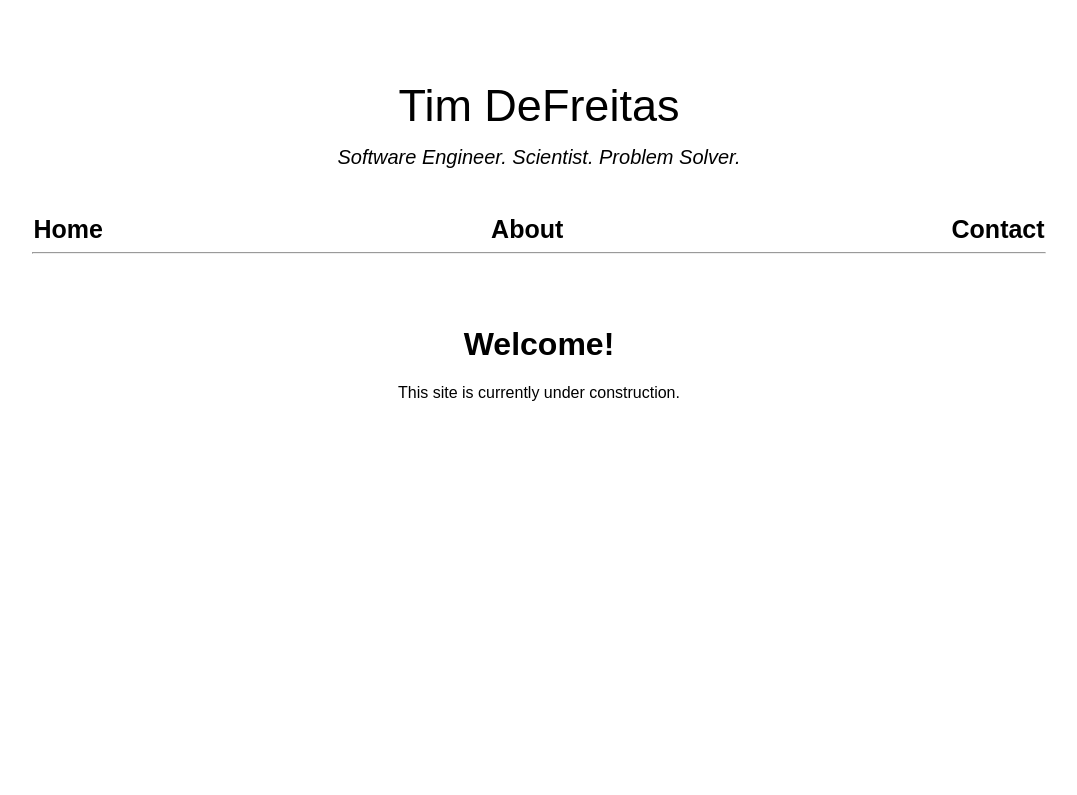
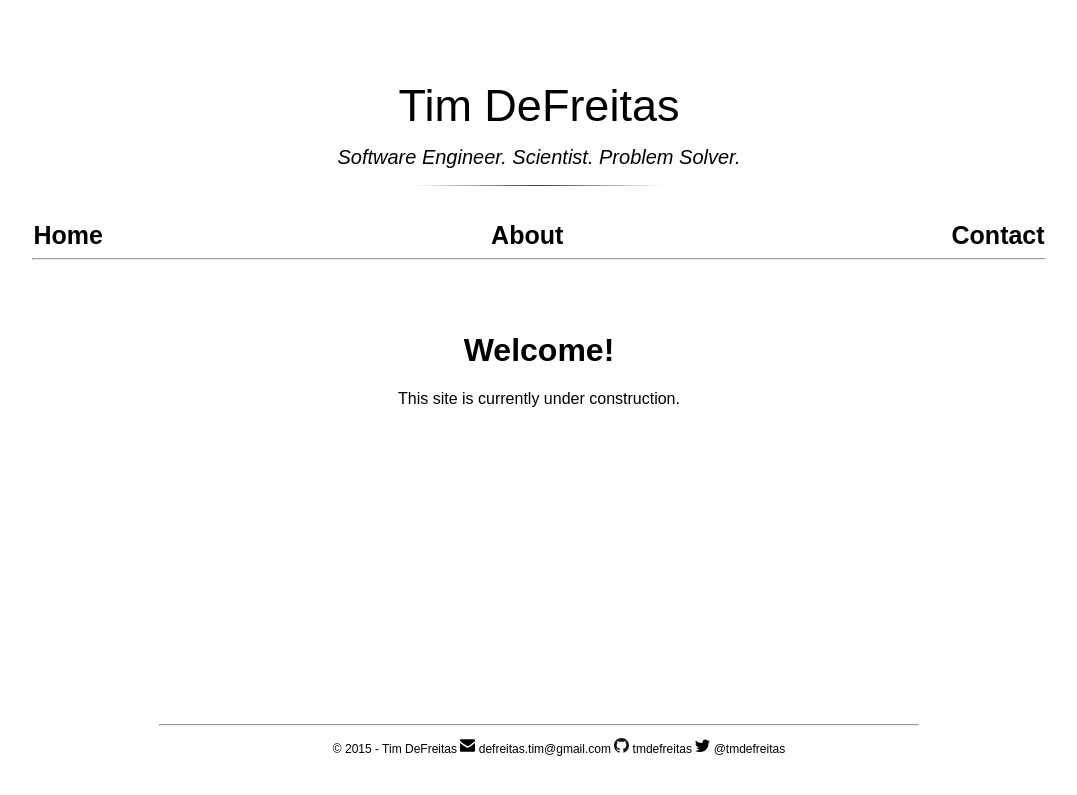
Before and after one commit to tmdefreitas/tmdefreitas.github.io, a Jekyll site: the page built from index.html, in a window 1280 px wide. Shown: the top 795 px of the page, without its empty margins (101-1178 px from the left). Built offline with Jekyll 4.4.1, drawn with Linux system fonts in a browser that asks for light colours.

Commit message:
Add footer and icons to project

```diff
--- /dev/null
+++ b/_includes/footer.html
@@ -0,0 +1,17 @@
+<footer>
+    <hr class="footer-divider">
+    <ul>
+        <li class="footer-copyright">
+            <span>&copy; 2015 - Tim DeFreitas</span></li>
+        <li class="footer-link"><a href="mailto:defreitas.tim@gmail.com">
+            <img class="icon" src="images/mail_icon.svg">
+            <span>defreitas.tim@gmail.com</span></a>
+        </li>
+        <li class="footer-link"><a href="https://github.com/tmdefreitas">
+            <img class="icon" src="images/github_icon.svg">
+            <span>tmdefreitas</span></a></li>
+        <li class="footer-link"><a href="https://twitter.com/tmdefreitas">
+            <img class="icon" src="images/twitter_icon.svg">
+            <span>@tmdefreitas</span></a></li>
+    </ul>
+</footer>
--- a/_includes/header.html
+++ b/_includes/header.html
@@ -1,7 +1,7 @@
 
 <h1 class="site-title">Tim DeFreitas</h1>
 <h2 class="site-subtitle">Software Engineer. Scientist. Problem Solver.</h2>
-
+<hr class="divider">
 <nav>
   <ul  class="site-nav">
     <li class="nav-button"><a href="/">Home</a></li>
@@ -9,4 +9,4 @@
     <li class="nav-button"><a href="#contact">Contact</a></li>
   </ul>
 </nav>
-<hr class="divider">
+<hr class="nav-divider">
--- a/_layouts/default.html
+++ b/_layouts/default.html
@@ -19,5 +19,7 @@
 
 {{ content }}
 
+{% include footer.html %}
+
 </body>
 </html>
--- a/css/site.css
+++ b/css/site.css
@@ -1,9 +1,10 @@
+/* -------------Site wide defaults ------------------*/
 body {
     font-family: 'Century Gothic', CenturyGothic, AppleGothic, sans-serif;
 }
 
 
-/* Site-level css */
+/* --------Header CSS----------*/
 .site-title {
     font-family: 'Century Gothic', CenturyGothic, AppleGothic, sans-serif;
     font-size: 45px;
@@ -19,13 +20,19 @@ body {
     text-align: center;
     font-style: italic;
     margin-top: 0em;
-    padding-bottom: 30px;
 
 }
 
 .divider {
+    width: 20%;
+    height: 1px;
+    border: 0;
+    background-image: linear-gradient(to right, rgba(0, 0, 0, 0), rgba(0, 0, 0, 0.75), rgba(0, 0, 0, 0));
+    margin-bottom: 35px;
+}
+
+.nav-divider {
     width: 80%;
-    color: black;
 }
 
 
@@ -35,7 +42,6 @@ body {
     justify-content: space-between;
     align-items: center;
     margin: 0;
-    padding-top: 20px;
     padding: 0 10%;
 }
 
@@ -59,5 +65,39 @@ body {
 }
 
 .nav-button a:hover {
-    color: lightgray;
+    opacity: 0.6;
 }
+
+/* ------- Footer ----------- */
+.footer-divider {
+    width: 60%;
+    color: gray;
+}
+
+footer {
+    text-align: center;
+    font-size: 12px;
+}
+
+footer ul {
+    list-style: none;
+}
+
+footer ul li {
+    display: inline;
+    margin 0 10px;
+}
+
+.footer-link a {
+    display: inline-block;
+    text-decoration: none;
+    color: black;
+}
+
+.footer-link a:hover {
+    opacity: 0.6;
+}
+
+.icon {
+    height: 15px;
+}
--- a/index.html
+++ b/index.html
@@ -12,6 +12,7 @@ h1 {
 }
 p {
     text-align: center;
+    padding-bottom: 300px;
 }
 
 </style>
```
Also changed, not shown: images/github_icon.svg (added), images/mail_icon.svg (added), images/twitter_icon.svg (added).
